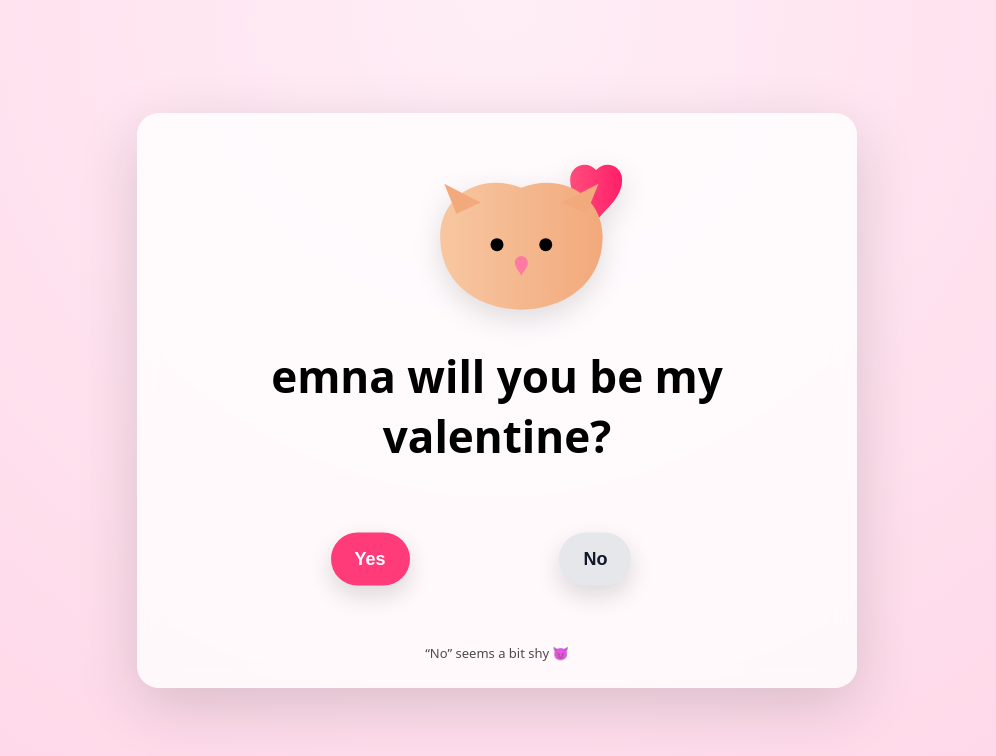
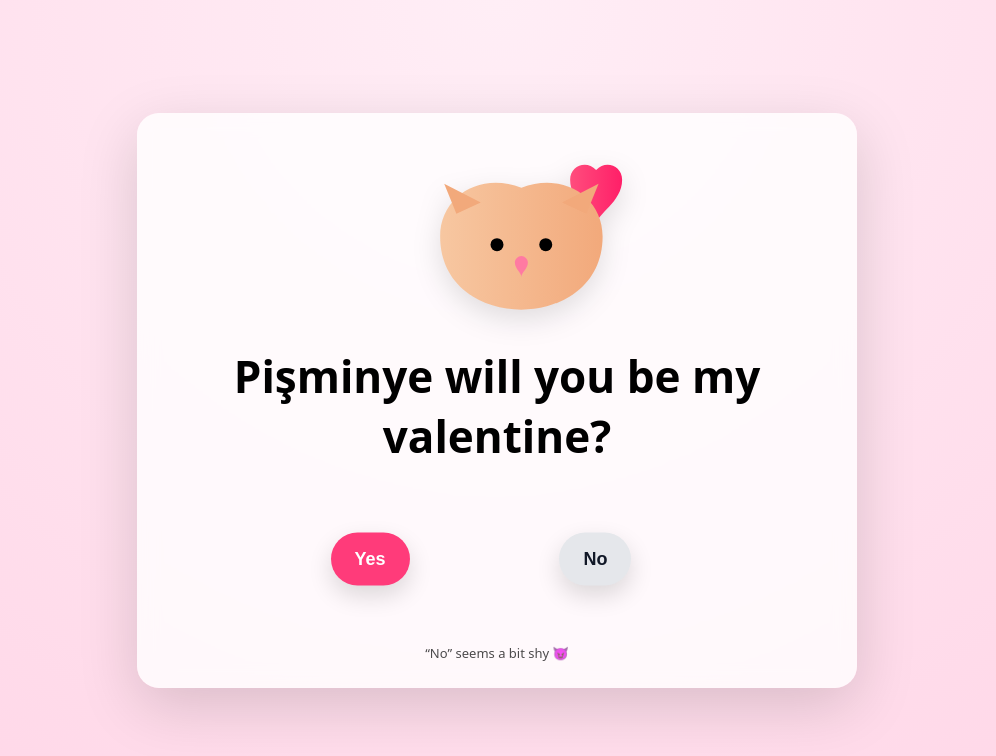
Before and after one commit to enesb-max/pisminye, a plain HTML site: page index.html in a window 1280 px wide. Shown: the whole page, without its empty margins (143-1139 px from the left). Drawn offline with nearby package versions, Linux system fonts and the light colour scheme.

Commit message:
Add files via upload

```diff
--- a/index.html
+++ b/index.html
@@ -171,7 +171,7 @@
             fill="#ff7aa2"/>
     </svg>
 
-    <h1>emna will you be my valentine?</h1>
+    <h1>Pişminye will you be my valentine?</h1>
 
     <section class="button-zone" id="zone">
       <button id="yesBtn">Yes</button>
```
